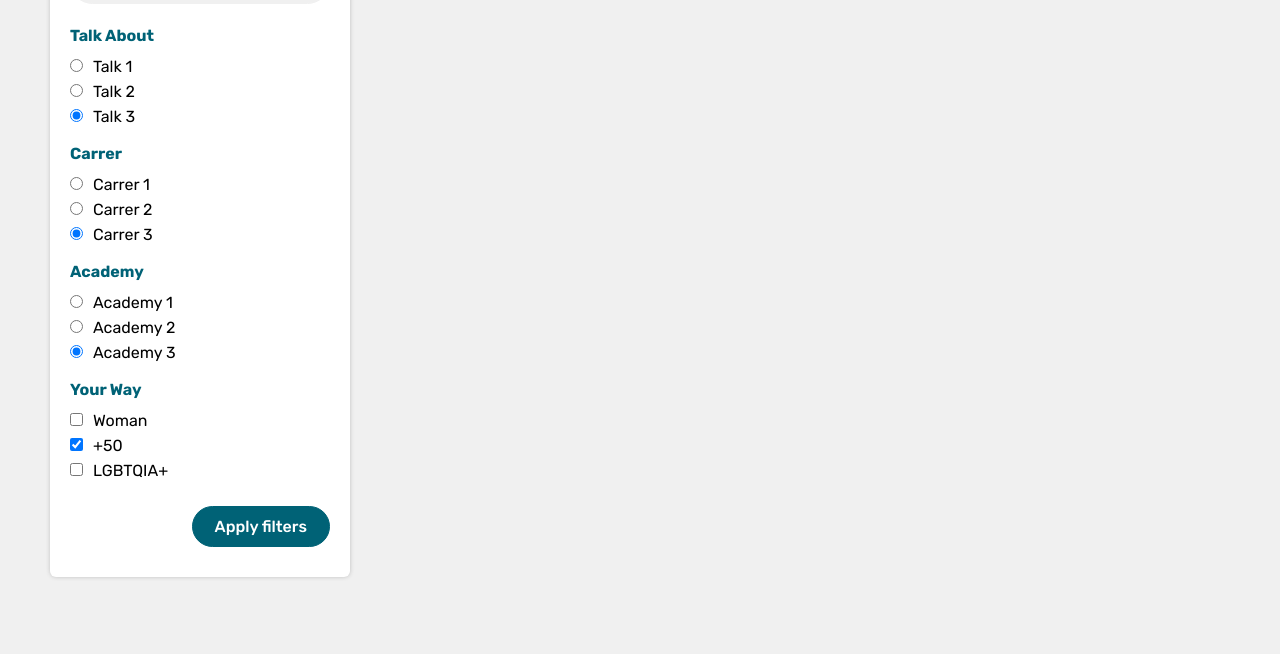
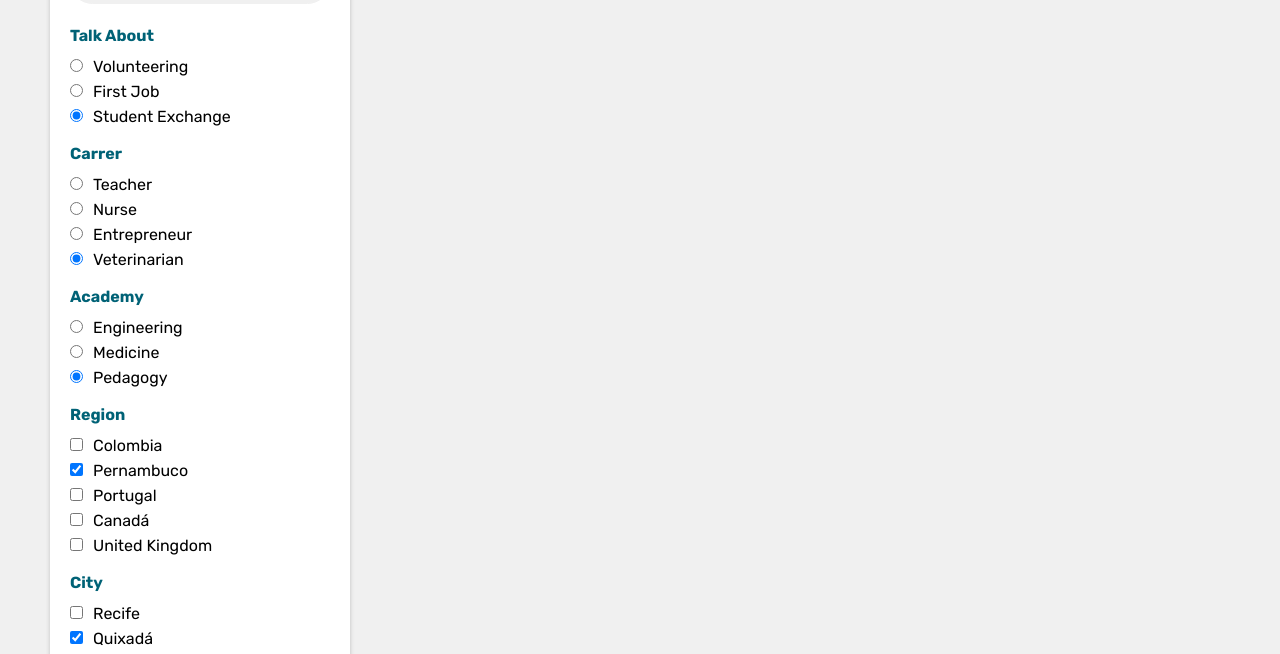
Before and after one commit to paulpessoa/menvo, a React (Create React App) app: page /Mentors in a window 1280 px wide. Shown: the part 252-906 px from the top of the page. Built offline with nearby package versions, Linux system fonts and the light colour scheme; no server answers.

Commit message:
add more filter options

```diff
--- a/src/components/SidebarMentor/index.js
+++ b/src/components/SidebarMentor/index.js
@@ -9,37 +9,79 @@ function SidebarMentor() {
         <li>
           <h4>Talk About</h4>
           <input type="radio" name="talk" />
-          <label for="huey">Talk 1</label>
+          <label for="huey">Volunteering</label>
           <br />
           <input type="radio" name="talk" />
-          <label for="huey">Talk 2</label>
+          <label for="huey">First Job</label>
           <br />
           <input type="radio" defaultChecked name="talk" />
-          <label for="huey">Talk 3</label>
+          <label for="huey">Student Exchange</label>
           <br />
         </li>
         <li>
           <h4>Carrer</h4>
           <input type="radio" name="carrer" />
-          <label for="huey">Carrer 1</label>
+          <label for="huey">Teacher</label>
           <br />
           <input type="radio" name="carrer" />
-          <label for="huey">Carrer 2</label>
+          <label for="huey">Nurse</label>
           <br />
           <input type="radio" defaultChecked name="carrer" />
-          <label for="huey">Carrer 3</label>
+          <label for="huey">Entrepreneur</label>
+          <br />
+          <input type="radio" defaultChecked name="carrer" />
+          <label for="huey">Veterinarian</label>
           <br />
         </li>
         <li>
           <h4>Academy</h4>
           <input type="radio" name="academy" />
-          <label for="huey">Academy 1</label>
+          <label for="huey">Engineering</label>
           <br />
           <input type="radio" name="academy" />
-          <label for="huey">Academy 2</label>
+          <label for="huey">Medicine</label>
           <br />
           <input type="radio" defaultChecked name="academy" />
-          <label for="huey">Academy 3</label>
+          <label for="huey">Pedagogy</label>
+          <br />
+        </li>
+        <li>
+        <li>
+          <h4>Region</h4>
+          <input type="checkbox" />
+          <label for="huey">Colombia</label>
+          <br />
+          <input type="checkbox" defaultChecked />
+          <label for="huey">Pernambuco</label>
+          <br />
+          <input type="checkbox" />
+          <label for="huey">Portugal</label>
+          <br />
+          <input type="checkbox" />
+          <label for="huey">Canadá</label>
+          <br />
+          <input type="checkbox" />
+          <label for="huey">United Kingdom</label>
+          <br />
+        </li>
+          <h4>City</h4>
+          <input type="checkbox" />
+          <label for="huey">Recife</label>
+          <br />
+          <input type="checkbox" defaultChecked />
+          <label for="huey">Quixadá</label>
+          <br />
+          <input type="checkbox" />
+          <label for="huey">London</label>
+          <br />
+          <input type="checkbox" />
+          <label for="huey">Bangalore</label>
+          <br />
+          <input type="checkbox" />
+          <label for="huey">Paraná</label>
+          <br />
+          <input type="checkbox" />
+          <label for="huey">Olinda</label>
           <br />
         </li>
         <li>
--- a/src/pages/Home/index.js
+++ b/src/pages/Home/index.js
@@ -52,7 +52,7 @@ function Home() {
           <div className="cardWay">
           <img src={schedule} alt="Schedule"/>
             <h3>Schedule</h3>
-            <p>Submit the form and wait for the contact with the date and time of your mentorship.</p>
+            <p>Submit the form and wait for the contact with your mentorship guidance.</p>
           </div>
         </div>
 
```
